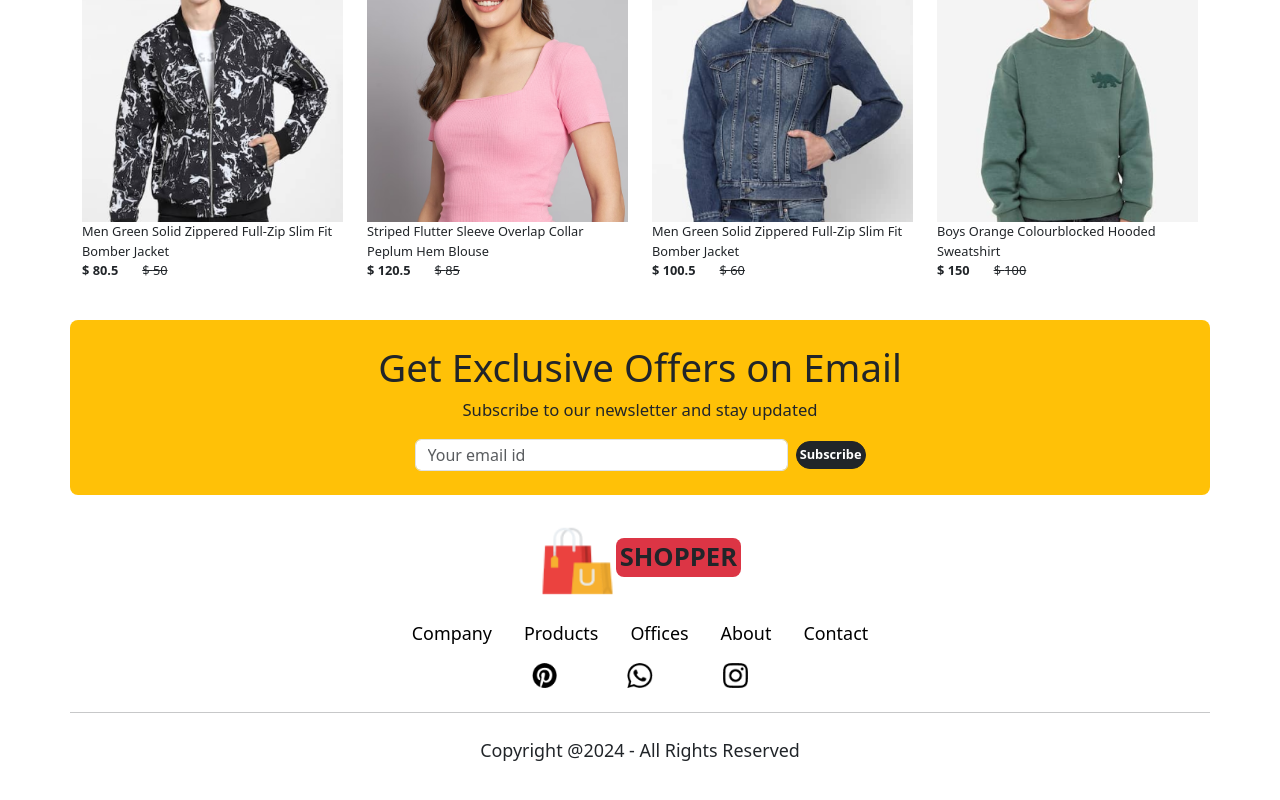
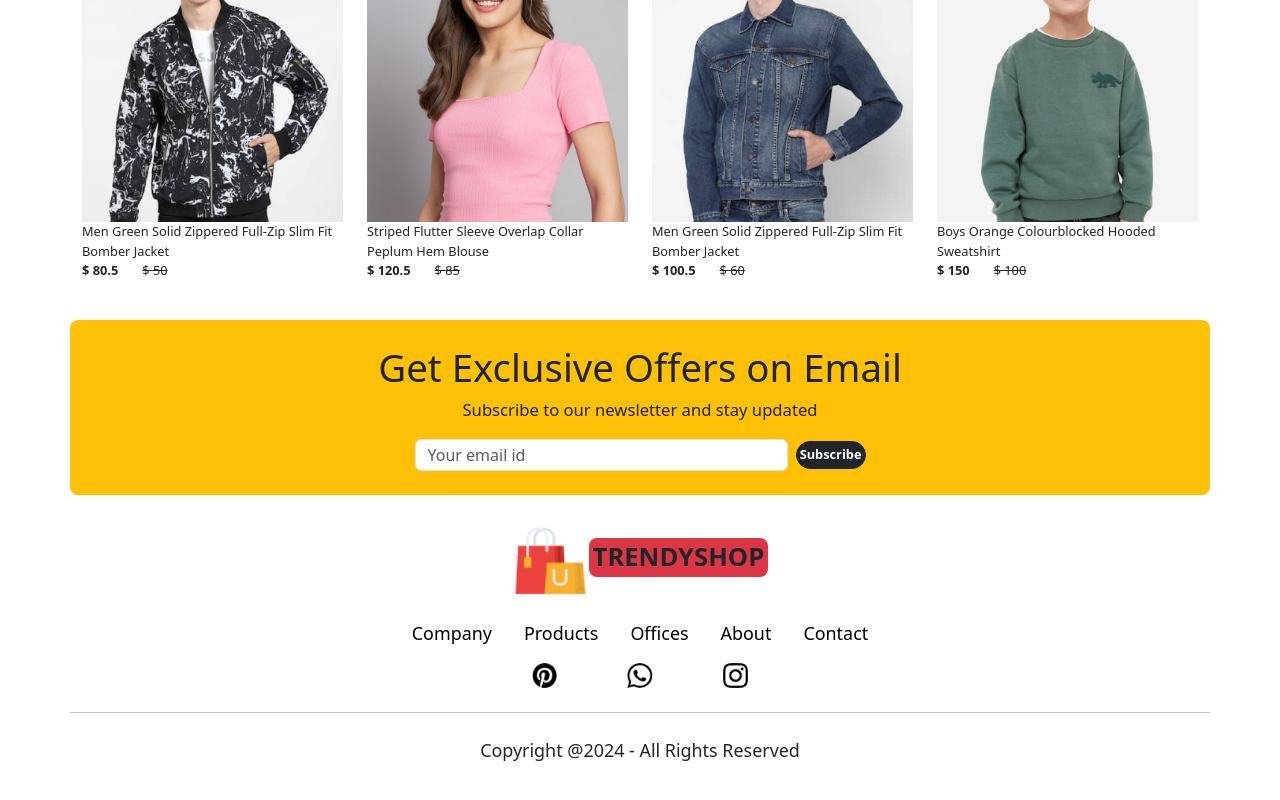
Before and after one commit to Faesalkhan/TrendyShop, a React (Create React App) app: page / in a window 1280 px wide. Shown: the part 2662-3462 px from the top of the page. Built offline with nearby package versions, Linux system fonts and the light colour scheme.

Commit message:
brand name changed

```diff
--- a/src/Components/Footer.js
+++ b/src/Components/Footer.js
@@ -9,7 +9,7 @@ const Footer = () => {
       <div className="row flex-column align-items-center">
         <div className="col-6 d-flex align-items-center justify-content-center my-1">
           <img src={logo} className="img-fluid logo" />
-          <h3 className="fw-bold bg-danger rounded-3 p-1">SHOPPER</h3>
+          <h3 className="fw-bold bg-danger rounded-3 p-1">TRENDYSHOP</h3>
         </div>
         <div className="col-xs-12 col-sm-10 col-md-8 d-flex justify-content-center my-1 my-lg-2">
           <ul className="nav ">
```
